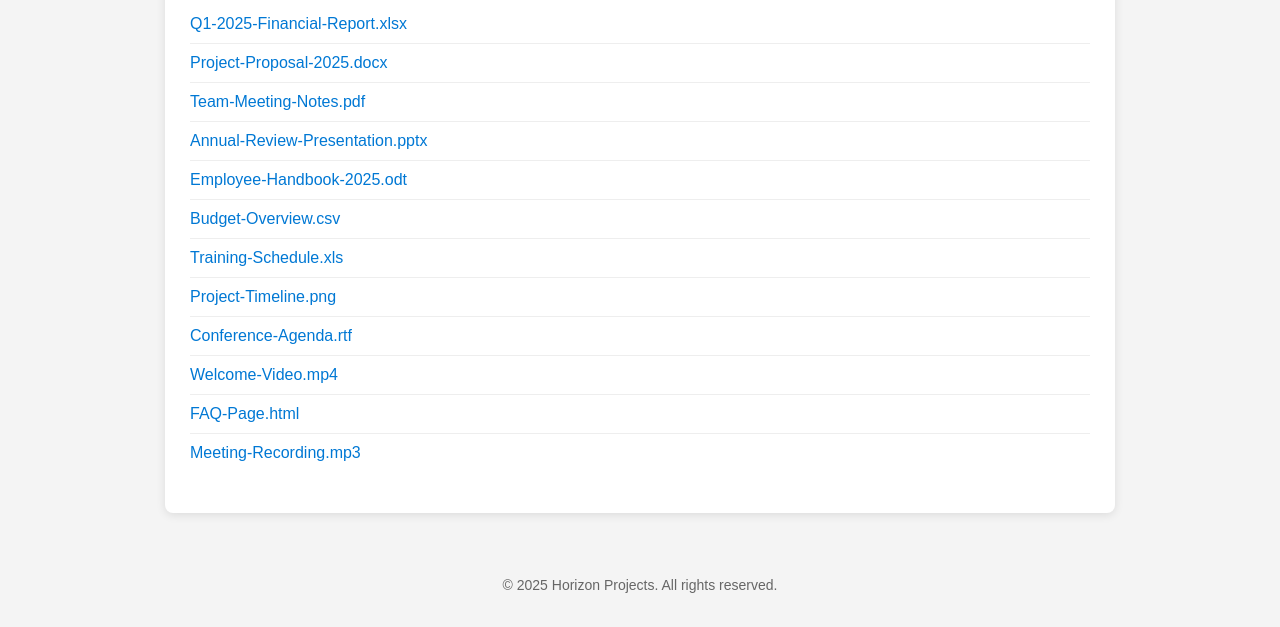
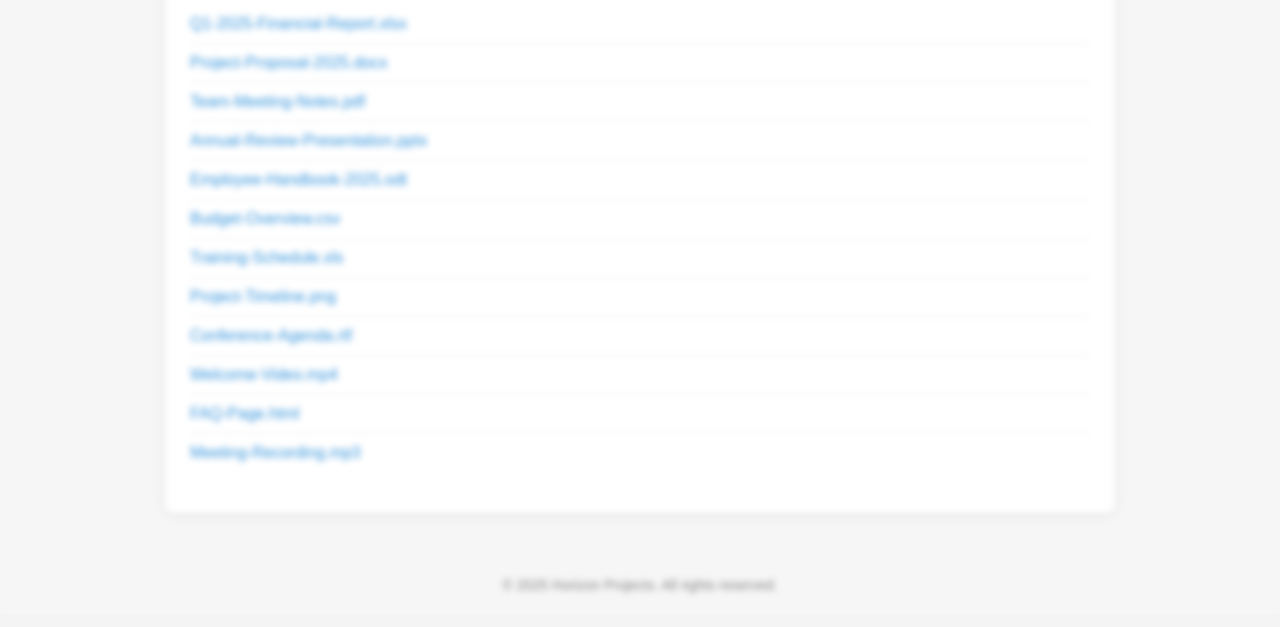
Before and after one commit to ACaringiJr/example, a plain HTML site: page index.html in a window 1280 px wide. Shown: the part 186-813 px from the top of the page. Drawn offline with Linux system fonts and the light colour scheme.

Commit message:
Update index.html

```diff
--- a/index.html
+++ b/index.html
@@ -29,6 +29,8 @@
             padding: 25px;
             border-radius: 8px;
             box-shadow: 0 2px 10px rgba(0, 0, 0, 0.1);
+            position: relative;
+            overflow: hidden;
         }
         h2 {
             font-size: 22px;
@@ -60,13 +62,30 @@
             font-size: 14px;
             color: #666;
         }
+        .coverblur {
+            position: absolute;
+            top: 0;
+            left: 0;
+            width: 100%;
+            height: 100%;
+            background-color: rgba(255, 255, 255, 0.2);
+            backdrop-filter: blur(3px);
+            z-index: 1;
+            pointer-events: none;
+        }
+        h2, ul {
+            position: relative;
+            z-index: 0;
+        }
     </style>
 </head>
 <body>
+    <div class="coverblur"></div>
     <header>
         <h1>Horizon Projects</h1>
     </header>
     <div class="container">
+
         <h2>Resource Library</h2>
         <ul>
             <li><a href="https://example.com/files/Q1-2025-Financial-Report.xlsx">Q1-2025-Financial-Report.xlsx</a></li>
@@ -84,7 +103,7 @@
         </ul>
     </div>
     <footer>
-        <p>&copy; 2025 Horizon Projects. All rights reserved.</p>
+        <p>© 2025 Horizon Projects. All rights reserved.</p>
     </footer>
 </body>
 </html>
```
